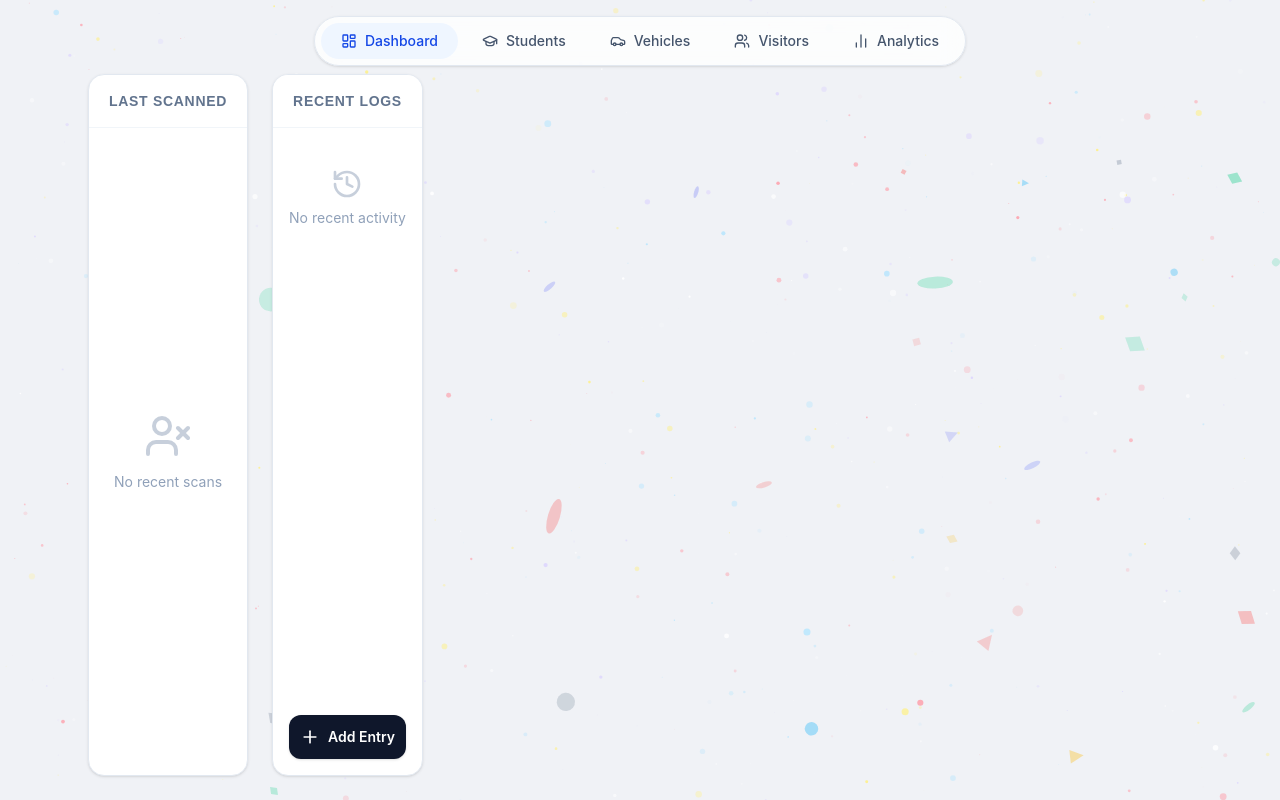
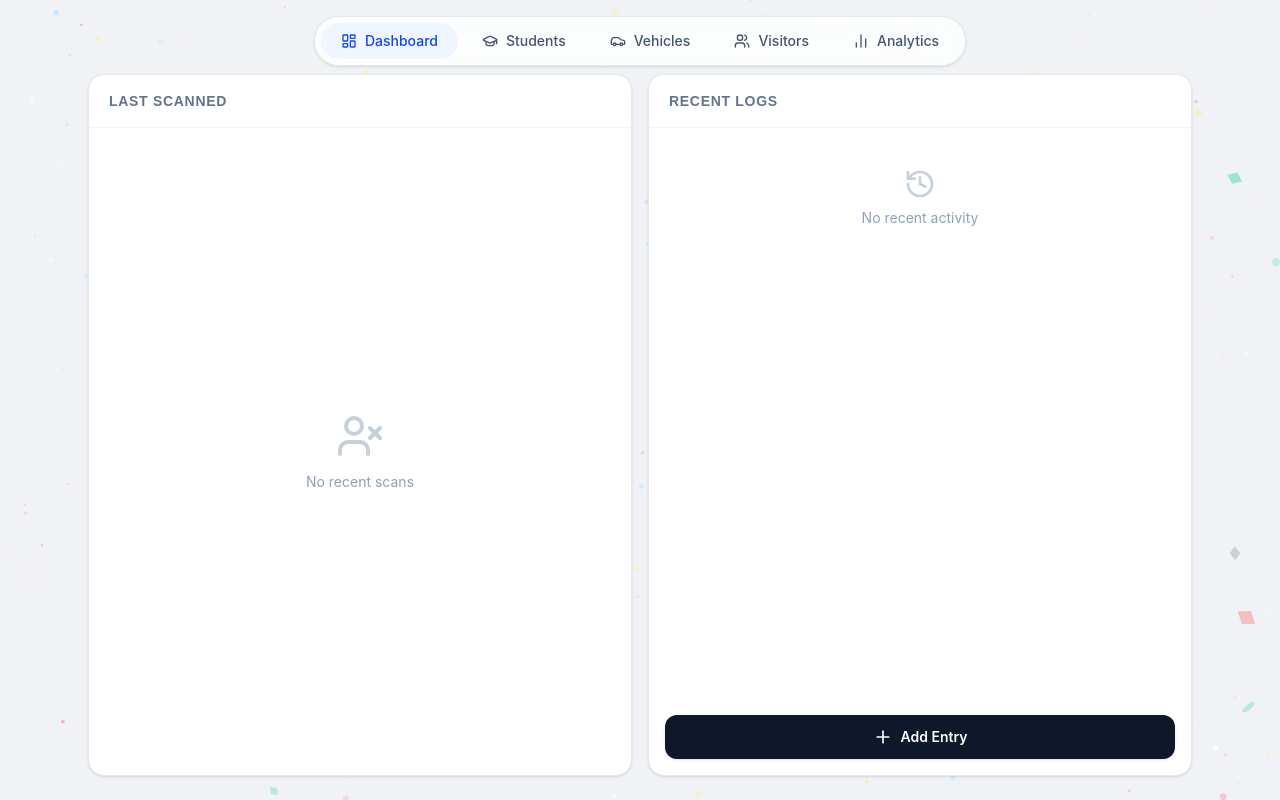
Before and after one commit to sickboydroid/Flow, a website built with Vite: page frontend/index.html in a window 1280 px wide. Built offline with nearby package versions, Linux system fonts and the light colour scheme; files whose address does not match are found by name.

Commit message:
make the panels in dashboard take equal space

```diff
--- a/frontend/src/pages/Dashboard/Dashboard.html
+++ b/frontend/src/pages/Dashboard/Dashboard.html
@@ -1,15 +1,21 @@
-<section class="flex flex-col bg-white rounded-2xl border border-slate-200 shadow-sm overflow-hidden h-full min-h-0" data-slot="last-scanned"></section>
+<div class="flex flex-row w-full h-full gap-4">
 
-<section class="flex flex-col bg-white rounded-2xl border border-slate-200 shadow-sm overflow-hidden h-full min-h-0 relative">
+  <section class="flex-1 flex flex-col bg-white rounded-2xl border border-slate-200 shadow-sm overflow-hidden min-h-0" data-slot="last-scanned"></section>
+
+  <section class="flex-1 flex flex-col bg-white rounded-2xl border border-slate-200 shadow-sm overflow-hidden min-h-0 relative">
     <div class="px-5 py-4 border-b border-slate-100 flex justify-between items-center bg-white z-10 shrink-0">
       <div>
         <h2 class="text-sm font-semibold uppercase tracking-wider text-slate-500">Recent Logs</h2>
         <p data-recent-subtitle class="text-xs text-slate-400 mt-0.5 hidden"></p>
       </div>
     </div>
+
     <div data-recent-list class="flex-grow min-h-0 overflow-y-auto overflow-x-auto relative custom-scrollbar"></div>
+
     <button data-add-entry class="cursor-pointer mx-4 mb-4 mt-2 flex items-center justify-center gap-2 py-3 rounded-xl text-sm font-semibold text-white bg-slate-900 hover:bg-slate-800 shadow transition-colors focus:ring-2 focus:ring-offset-2 focus:ring-slate-900 outline-none shrink-0">
       <i data-lucide="plus" class="w-5 h-5 pointer-events-none"></i>
       Add Entry
     </button>
   </section>
+
+</div>
```
Lines whose indentation alone changed are shown as unchanged.
